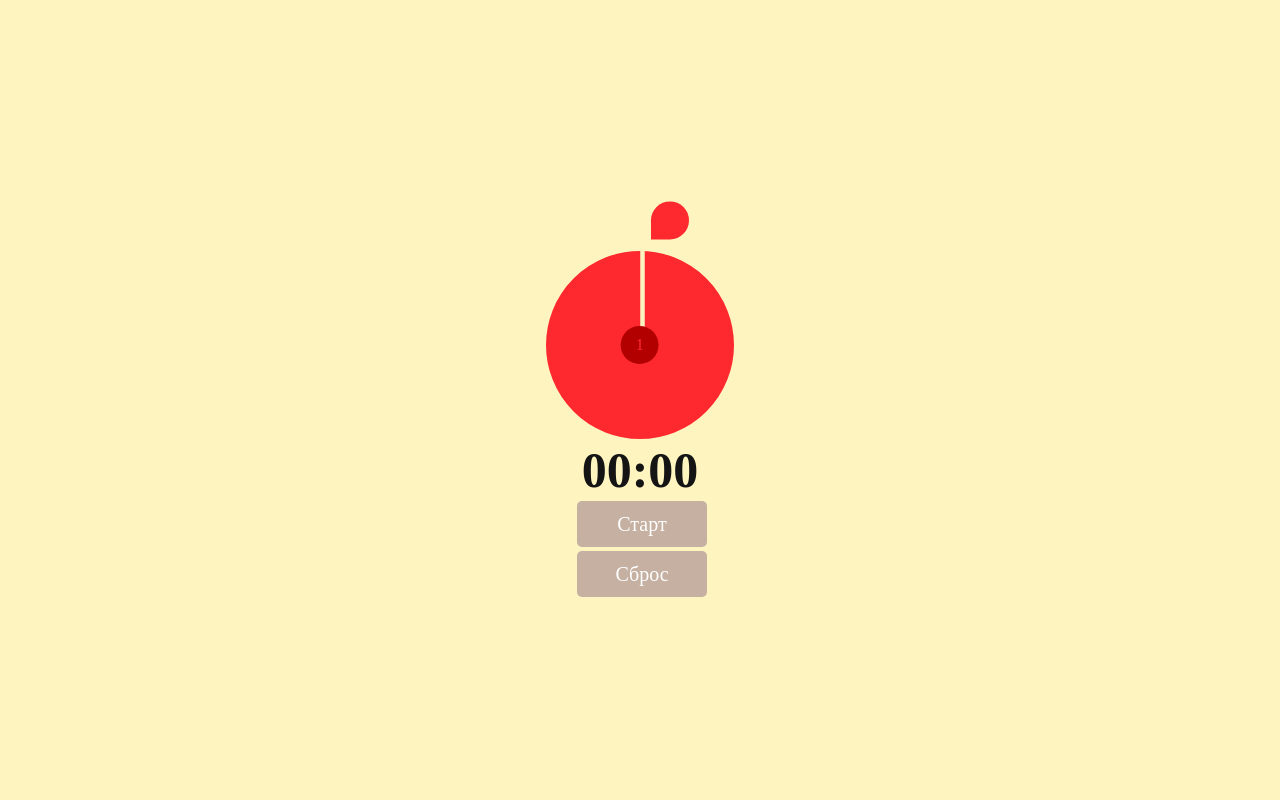
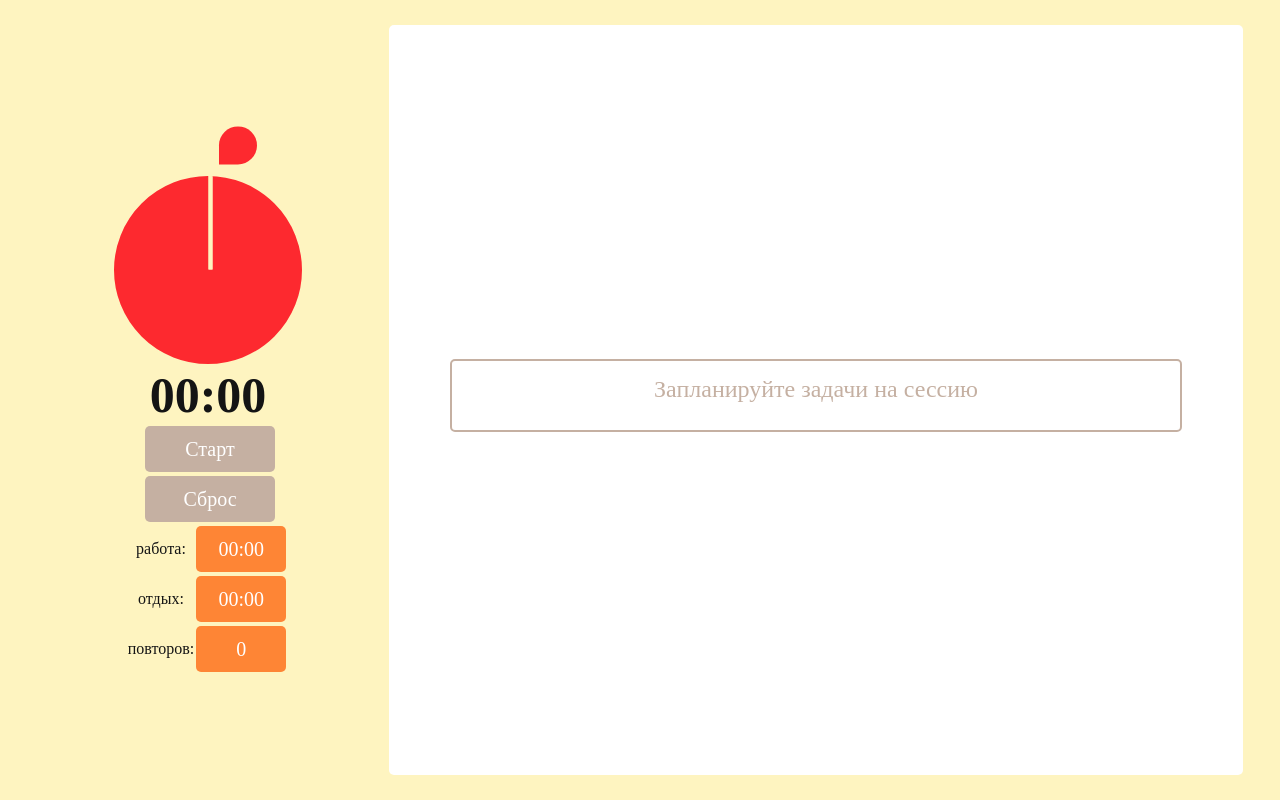
Before and after one commit to TayaPl/to-do, a React (Create React App) app: page / in a window 1280 px wide. Built offline with nearby package versions, Linux system fonts and the light colour scheme.

Commit message:
Изменен баг отобрадения ToDo на экране при status=0

```diff
--- a/package.json
+++ b/package.json
@@ -2,6 +2,7 @@
   "name": "to-do",
   "version": "0.1.0",
   "private": true,
+  "homepage": "https://tayapl.github.io/to-do/",
   "dependencies": {
     "@testing-library/jest-dom": "^5.16.5",
     "@testing-library/react": "^13.3.0",
@@ -16,7 +17,9 @@
     "start": "react-scripts start",
     "build": "react-scripts build",
     "test": "react-scripts test",
-    "eject": "react-scripts eject"
+    "eject": "react-scripts eject",
+    "deploy": "gh-pages -d build",
+    "predeploy": "npm run build"
   },
   "eslintConfig": {
     "extends": [
--- a/src/components/Focus.jsx
+++ b/src/components/Focus.jsx
@@ -18,7 +18,7 @@ const Focus = () => {
       : false
   );
   const [status, SetStatus] = useState(
-    JSON.parse(localStorage.getItem("status")) !== undefined
+    JSON.parse(localStorage.getItem("status")) !== null
       ? JSON.parse(localStorage.getItem("status"))
       : States.default
   ); //статус, в котором находится программа
@@ -31,13 +31,15 @@ const Focus = () => {
 
   useEffect(() => {
     localStorage.setItem("tasks", JSON.stringify(tasks));
+    console.log("tasks " + tasks);
   }, [tasks]);
   useEffect(() => {
     localStorage.setItem("working", JSON.stringify(isWorking));
+    console.log("isWorking " + isWorking);
   }, [isWorking]);
   useEffect(() => {
     localStorage.setItem("status", JSON.stringify(status));
-    // console.log("status " + status);
+    console.log("status " + status);
   }, [status]);
 
   return (
```
Also changed, not shown: 1 other file (tests, documents, lock files or other folders).
